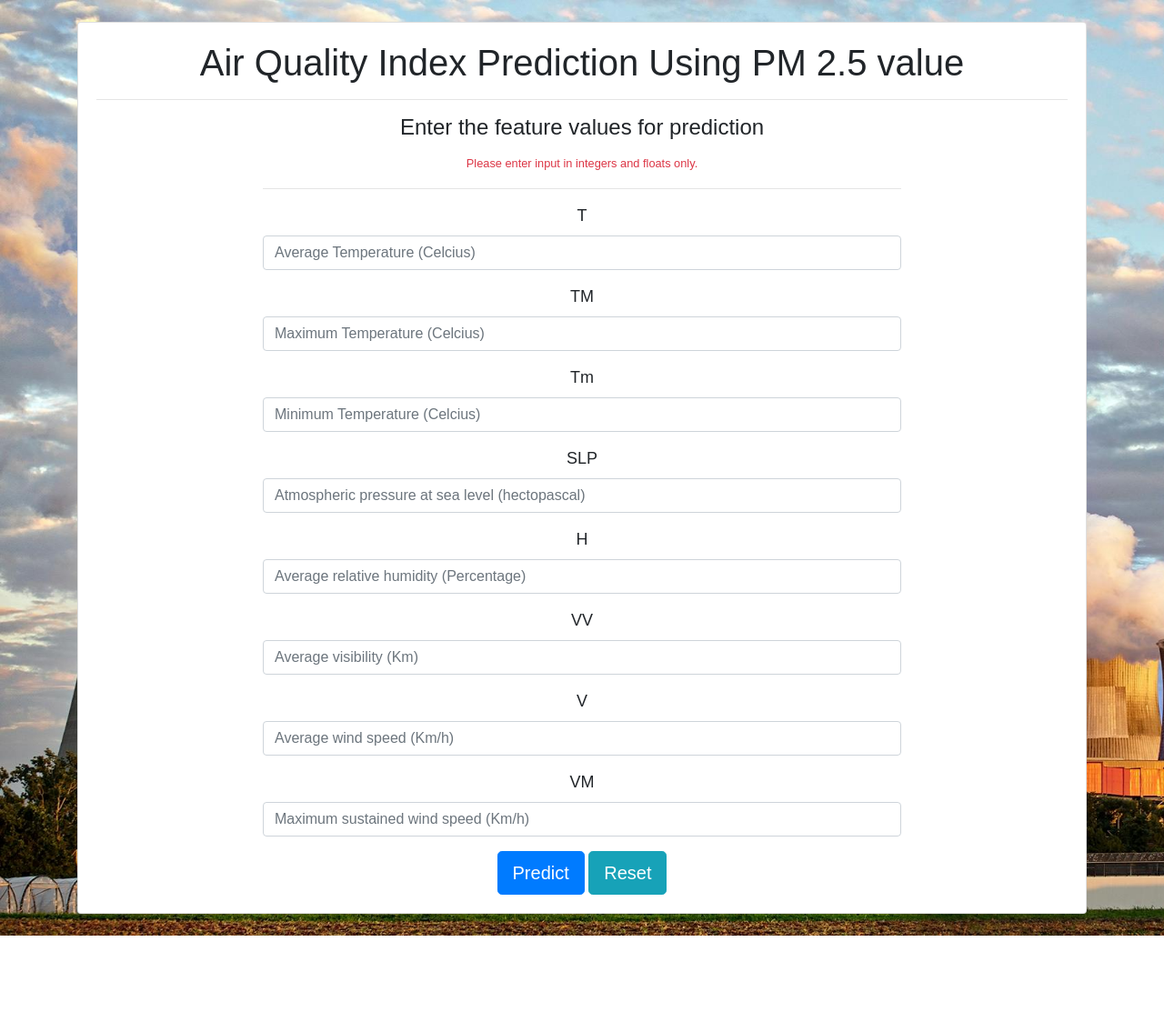
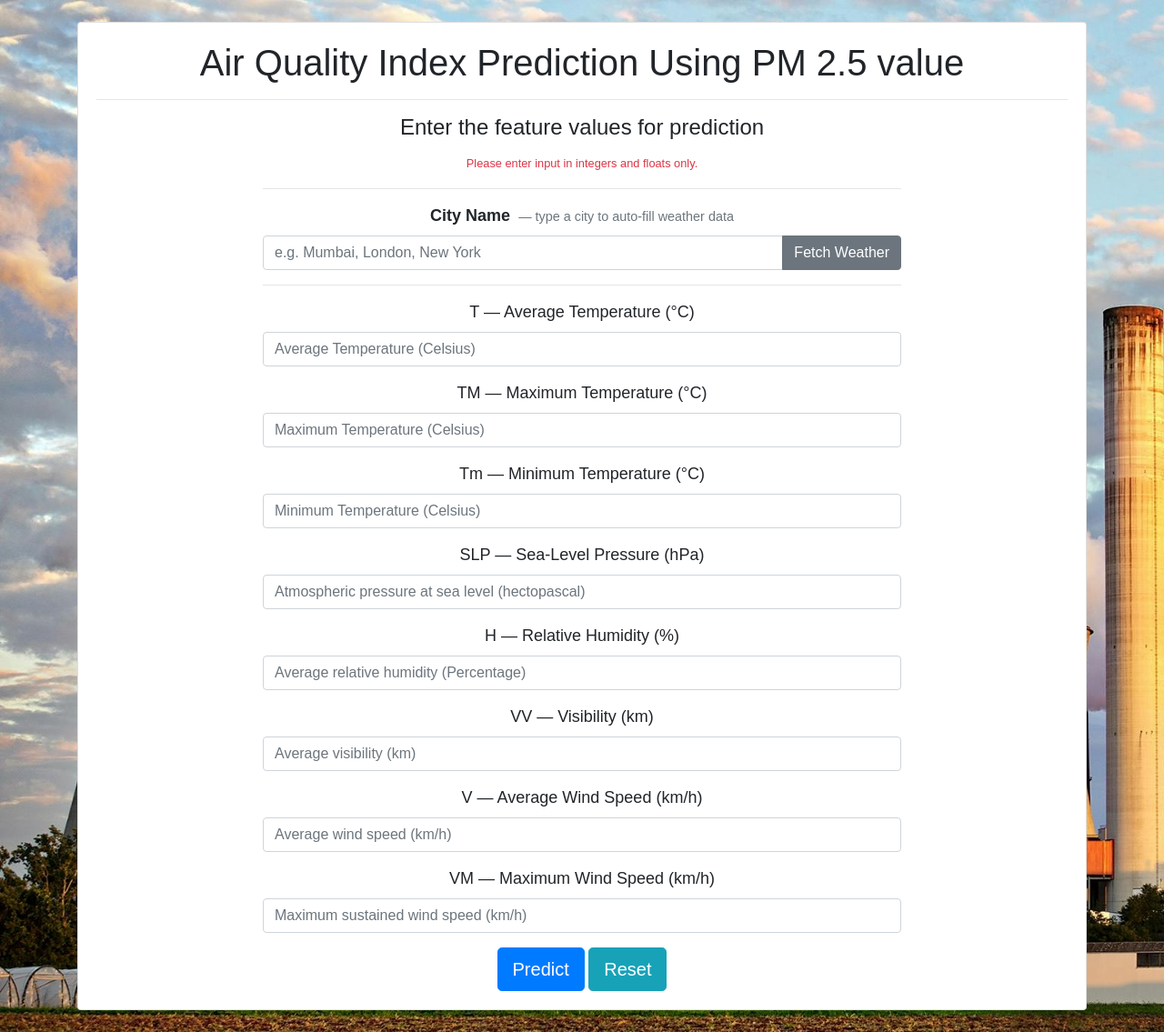
Before and after one commit to jaykumarn/air_quality_prediction, a Flask app: page / in a window 1280 px wide. Shown: the whole page at 91% size. Before the commit the page ends 1029 px from the top, so only its background shows below. Run offline with Flask 2, Linux system fonts and the light colour scheme; parts of the project's set-up code (start-up, migrations or seed data) failed here and were passed over; some libraries are stand-ins or nearby versions.

Commit message:
fetch weather data from cities and prefill it in AQI form

```diff
--- a/app.py
+++ b/app.py
@@ -1,32 +1,133 @@
-from flask import Flask
-from flask import request,render_template,url_for
-import pickle
+from flask import Flask, request, render_template, url_for, jsonify
+import pandas as pd
+from sklearn.ensemble import ExtraTreesRegressor
+import requests as http_requests
 
-app=Flask(__name__)
+app = Flask(__name__)
 
-model = pickle.load(open('tree_gridcv.pkl', 'rb'))
+# ---------------------------------------------------------------------------
+# Train model on startup (avoids pickle version mismatch entirely)
+# ---------------------------------------------------------------------------
+df = pd.read_csv('Dataset/Airquality_index.csv')
+df = df.dropna()
+df = df[df['PM 2.5'] > 0]
+X = df[['T', 'TM', 'Tm', 'SLP', 'H', 'VV', 'V', 'VM']]
+y = df['PM 2.5']
+model = ExtraTreesRegressor(
+    n_estimators=600,
+    max_depth=51,
+    min_samples_split=3,
+    max_features='log2',
+    random_state=42,
+    n_jobs=-1
+)
+model.fit(X, y)
+
+
+# ---------------------------------------------------------------------------
+# Routes
+# ---------------------------------------------------------------------------
 
 @app.route('/')
 def home():
-	return render_template('home.html')
+    return render_template('home.html')
 
-@app.route('/predict',methods=['POST'])
+
+@app.route('/weather', methods=['GET'])
+def weather():
+    """
+    Accepts ?city=<name>
+    1. Resolves city → lat/lon via Open-Meteo Geocoding API (free, no key needed)
+    2. Fetches current weather via Open-Meteo Forecast API
+    3. Returns JSON with pre-mapped form field values
+    """
+    city = request.args.get('city', '').strip()
+    if not city:
+        return jsonify({'error': 'City name is required.'}), 400
+
+    try:
+        # --- Step 1: Geocoding ------------------------------------------------
+        geo_url = (
+            'https://geocoding-api.open-meteo.com/v1/search'
+            f'?name={city}&count=1&language=en&format=json'
+        )
+        geo_resp = http_requests.get(geo_url, timeout=10)
+        geo_data = geo_resp.json()
+
+        if not geo_data.get('results'):
+            return jsonify({
+                'error': f"City '{city}' not found. Please check the spelling and try again."
+            }), 404
+
+        result   = geo_data['results'][0]
+        lat      = result['latitude']
+        lon      = result['longitude']
+        # Build a readable label: "London, United Kingdom"
+        city_label = result['name']
+        if result.get('country'):
+            city_label += f", {result['country']}"
+
+        # --- Step 2: Current weather + today's min/max -----------------------
+        weather_url = (
+            'https://api.open-meteo.com/v1/forecast'
+            f'?latitude={lat}&longitude={lon}'
+            '&current=temperature_2m,relative_humidity_2m,'
+            'pressure_msl,wind_speed_10m,wind_gusts_10m,visibility'
+            '&daily=temperature_2m_max,temperature_2m_min'
+            '&wind_speed_unit=kmh'
+            '&timezone=auto'
+        )
+        wx_resp = http_requests.get(weather_url, timeout=10)
+        wx_data = wx_resp.json()
+
+        c = wx_data['current']
+        d = wx_data['daily']
+
+        # --- Step 3: Map API fields → AQI form fields ------------------------
+        # T   – Mean temperature (°C)         → current temperature_2m
+        # TM  – Max temperature  (°C)         → today's temperature_2m_max
+        # Tm  – Min temperature  (°C)         → today's temperature_2m_min
+        # SLP – Sea-level pressure (hPa)      → current pressure_msl
+        # H   – Relative humidity (%)         → current relative_humidity_2m
+        # VV  – Visibility (km)               → current visibility (m) ÷ 1000
+        # V   – Mean wind speed (km/h)        → current wind_speed_10m
+        # VM  – Max wind speed  (km/h)        → current wind_gusts_10m
+        return jsonify({
+            'city': city_label,
+            'T':    round(c['temperature_2m'], 2),
+            'TM':   round(d['temperature_2m_max'][0], 2),
+            'Tm':   round(d['temperature_2m_min'][0], 2),
+            'SLP':  round(c['pressure_msl'], 2),
+            'H':    round(float(c['relative_humidity_2m']), 2),
+            'VV':   round(c['visibility'] / 1000, 2),
+            'V':    round(c['wind_speed_10m'], 2),
+            'VM':   round(c['wind_gusts_10m'], 2),
+        })
+
+    except http_requests.exceptions.ConnectionError:
+        return jsonify({'error': 'Network error. Please check your internet connection.'}), 503
+    except http_requests.exceptions.Timeout:
+        return jsonify({'error': 'Weather service timed out. Please try again.'}), 504
+    except Exception as e:
+        return jsonify({'error': f'Unexpected error: {str(e)}'}), 500
+
+
+@app.route('/predict', methods=['POST'])
 def predict():
-	AQI_predict = None
-	if request.method == 'POST':
-		# field1 = request.form['field1']
-		AQI_predict=model.predict([[
-			request.form["T"],
-			request.form["TM"],
-			request.form["Tm"],
-			request.form["SLP"],
-			request.form["H"],
-			request.form["VV"],
-			request.form["V"],
-			request.form["VM"]
-		]])
+    AQI_predict = None
+    if request.method == 'POST':
+        AQI_predict = model.predict([[
+            request.form['T'],
+            request.form['TM'],
+            request.form['Tm'],
+            request.form['SLP'],
+            request.form['H'],
+            request.form['VV'],
+            request.form['V'],
+            request.form['VM'],
+        ]])
+    return render_template('result.html', prediction=AQI_predict)
 
-	return render_template('result.html', prediction=AQI_predict)
 
-if __name__=='__main__':
-	app.run()
+if __name__ == '__main__':
+    app.run(debug=True)
--- a/templates/home.html
+++ b/templates/home.html
@@ -1,42 +1,183 @@
 {% extends 'layout.html' %}
 {% block content %}
+
 <h4 class="card-title">Enter the feature values for prediction</h4>
 <small class="text-danger">Please enter input in integers and floats only.</small>
 <hr>
-	<form action="{{ url_for('predict')}}" method="POST">
+
+<!-- ── City lookup ───────────────────────────────────────────────────────── -->
 <div class="form-group">
-			<label for="T">T</label>
-			<input type="number" name="T" step="0.01" class="form-control" id="T" placeholder="Average Temperature (Celcius)" required>
+  <label for="city_input">
+    <strong>City Name</strong>
+    <small class="text-muted ml-1">— type a city to auto-fill weather data</small>
+  </label>
+  <div class="input-group">
+    <input
+      type="text"
+      id="city_input"
+      class="form-control"
+      placeholder="e.g. Mumbai, London, New York"
+      autocomplete="off"
+    >
+    <div class="input-group-append">
+      <button
+        id="fetch_btn"
+        type="button"
+        class="btn btn-secondary"
+        onclick="fetchWeather()"
+      >
+        Fetch Weather
+      </button>
     </div>
+  </div>
+  <!-- Status line shown while loading or on error -->
+  <small id="city_status" class="form-text"></small>
+</div>
+
+<hr>
+
+<!-- ── AQI prediction form ───────────────────────────────────────────────── -->
+<form action="{{ url_for('predict') }}" method="POST">
+
+  <!-- Hidden city field so it travels with the POST and appears on result -->
+  <input type="hidden" name="city" id="city_hidden">
+
   <div class="form-group">
-			<label for="TM">TM</label>
-			<input type="number" name="TM" step="0.01" class="form-control" id="TM" placeholder="Maximum Temperature (Celcius)" required>
+    <label for="T">T &mdash; Average Temperature (°C)</label>
+    <input type="number" name="T" step="0.01" class="form-control" id="T"
+           placeholder="Average Temperature (Celsius)" required>
   </div>
+
   <div class="form-group">
-			<label for="Tm">Tm</label>
-			<input type="number" name="Tm" step="0.01" class="form-control" id="Tm" placeholder="Minimum Temperature (Celcius)" required>
+    <label for="TM">TM &mdash; Maximum Temperature (°C)</label>
+    <input type="number" name="TM" step="0.01" class="form-control" id="TM"
+           placeholder="Maximum Temperature (Celsius)" required>
   </div>
+
   <div class="form-group">
-			<label for="SLP">SLP</label>
-			<input type="number" name="SLP" step="0.01" class="form-control" id="SLP" placeholder="Atmospheric pressure at sea level (hectopascal)" required>
+    <label for="Tm">Tm &mdash; Minimum Temperature (°C)</label>
+    <input type="number" name="Tm" step="0.01" class="form-control" id="Tm"
+           placeholder="Minimum Temperature (Celsius)" required>
   </div>
+
   <div class="form-group">
-			<label for="H">H</label>
-			<input type="number" name="H" step="0.01" class="form-control" id="H" placeholder="Average relative humidity (Percentage)" required>
+    <label for="SLP">SLP &mdash; Sea-Level Pressure (hPa)</label>
+    <input type="number" name="SLP" step="0.01" class="form-control" id="SLP"
+           placeholder="Atmospheric pressure at sea level (hectopascal)" required>
   </div>
+
   <div class="form-group">
-			<label for="VV">VV</label>
-			<input type="number" name="VV" step="0.01" class="form-control" id="VV" placeholder="Average visibility (Km)" required>
+    <label for="H">H &mdash; Relative Humidity (%)</label>
+    <input type="number" name="H" step="0.01" class="form-control" id="H"
+           placeholder="Average relative humidity (Percentage)" required>
   </div>
+
   <div class="form-group">
-			<label for="V">V</label>
-			<input type="number" name="V" step="0.01" class="form-control" id="V" placeholder="Average wind speed (Km/h)" required>
+    <label for="VV">VV &mdash; Visibility (km)</label>
+    <input type="number" name="VV" step="0.01" class="form-control" id="VV"
+           placeholder="Average visibility (km)" required>
   </div>
+
   <div class="form-group">
-			<label for="VM">VM</label>
-			<input type="number" name="VM" step="0.01" class="form-control" id="VM" placeholder="Maximum sustained wind speed (Km/h)" required>
+    <label for="V">V &mdash; Average Wind Speed (km/h)</label>
+    <input type="number" name="V" step="0.01" class="form-control" id="V"
+           placeholder="Average wind speed (km/h)" required>
   </div>
+
+  <div class="form-group">
+    <label for="VM">VM &mdash; Maximum Wind Speed (km/h)</label>
+    <input type="number" name="VM" step="0.01" class="form-control" id="VM"
+           placeholder="Maximum sustained wind speed (km/h)" required>
+  </div>
+
   <input type="submit" class="btn btn-primary btn-lg" value="Predict">
-		<input type="reset" class="btn btn-info btn-lg" value="Reset">
+  <input type="reset"  class="btn btn-info    btn-lg" value="Reset"
+         onclick="resetCity()">
 </form>
+
+<!-- ── JavaScript ────────────────────────────────────────────────────────── -->
+<script>
+  // Field IDs that are pre-filled from weather data
+  const WEATHER_FIELDS = ['T', 'TM', 'Tm', 'SLP', 'H', 'VV', 'V', 'VM'];
+
+  function setStatus(msg, type) {
+    // type: 'loading' | 'success' | 'error'
+    const el = document.getElementById('city_status');
+    const colours = { loading: 'text-muted', success: 'text-success', error: 'text-danger' };
+    el.className = 'form-text ' + (colours[type] || 'text-muted');
+    el.textContent = msg;
+  }
+
+  function highlightFields(colour) {
+    // Briefly flash the pre-filled inputs so the user notices the change
+    WEATHER_FIELDS.forEach(id => {
+      const el = document.getElementById(id);
+      el.style.transition = 'background-color 0.4s';
+      el.style.backgroundColor = colour;
+      setTimeout(() => { el.style.backgroundColor = ''; }, 1200);
+    });
+  }
+
+  function fetchWeather() {
+    const city = document.getElementById('city_input').value.trim();
+    if (!city) {
+      setStatus('Please enter a city name first.', 'error');
+      return;
+    }
+
+    // Disable button during request
+    const btn = document.getElementById('fetch_btn');
+    btn.disabled = true;
+    btn.textContent = 'Fetching…';
+    setStatus('Fetching weather data…', 'loading');
+
+    fetch('/weather?city=' + encodeURIComponent(city))
+      .then(response => response.json().then(data => ({ ok: response.ok, data })))
+      .then(({ ok, data }) => {
+        if (!ok) {
+          setStatus(data.error || 'Failed to fetch weather data.', 'error');
+          return;
+        }
+
+        // Pre-fill every form field
+        WEATHER_FIELDS.forEach(id => {
+          document.getElementById(id).value = data[id];
+        });
+
+        // Store resolved city name (e.g. "London, United Kingdom")
+        document.getElementById('city_input').value  = data.city;
+        document.getElementById('city_hidden').value = data.city;
+
+        highlightFields('#d4edda');   // light-green flash
+        setStatus('Weather data loaded for ' + data.city, 'success');
+      })
+      .catch(() => {
+        setStatus('Network error. Please check your connection.', 'error');
+      })
+      .finally(() => {
+        btn.disabled = false;
+        btn.textContent = 'Fetch Weather';
+      });
+  }
+
+  // Allow pressing Enter inside the city box to trigger fetch
+  document.getElementById('city_input')
+    .addEventListener('keydown', function (e) {
+      if (e.key === 'Enter') {
+        e.preventDefault();
+        fetchWeather();
+      }
+    });
+
+  // Clear city info when the form is reset
+  function resetCity() {
+    document.getElementById('city_input').value  = '';
+    document.getElementById('city_hidden').value = '';
+    document.getElementById('city_status').textContent = '';
+    WEATHER_FIELDS.forEach(id => {
+      document.getElementById(id).style.backgroundColor = '';
+    });
+  }
+</script>
+
 {% endblock content %}
```
Also changed, not shown: templates/result.html (+21 -10 lines), 1 other file. Lines whose indentation alone changed are shown as unchanged.
